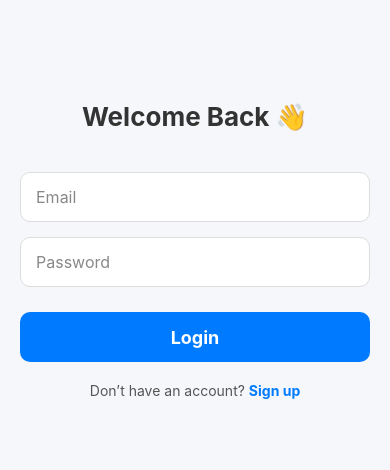
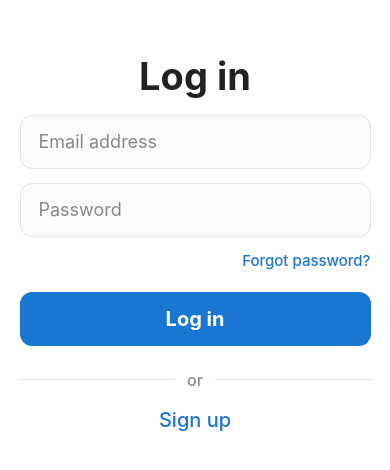
Before and after one commit to anuragpargaonkar/Bid_Application, a React Native app: screen / in a window 390 px wide. Shown: the part 172-642 px from the top of the page. Built offline with nearby package versions, Linux system fonts and the light colour scheme.

Commit message:
make changes

```diff
--- a/src/screens/account/account_screen.tsx
+++ b/src/screens/account/account_screen.tsx
@@ -47,12 +47,19 @@ const AccountScreen = () => {
             <Text style={styles.profileDetails}>7755994123</Text>
             <Text style={styles.profileDetails}>ID: 117103</Text>
           </View>
+          <Ionicons name="chevron-forward-outline" size={28} color="#666" />
         </TouchableOpacity>
 
         {/* ===== Payment + Sales agent cards ===== */}
         <View style={styles.twoCards}>
           {/* Payment Card */}
           <View style={styles.bigCard}>
+            <Ionicons
+              name="wallet-outline"
+              size={36}
+              color="#000"
+              style={{marginBottom: 12}}
+            />
             <Text style={styles.bigCardTitle}>Payment details</Text>
             <TouchableOpacity style={styles.rechargeBtn}>
               <Text style={styles.bigRechargeText}>₹0 | RECHARGE NOW</Text>
@@ -64,6 +71,12 @@ const AccountScreen = () => {
 
           {/* Sales Agent Card */}
           <View style={styles.bigCard}>
+            <Ionicons
+              name="person-outline"
+              size={36}
+              color="#000"
+              style={{marginBottom: 12}}
+            />
             <Text style={styles.bigCardTitle}>Sales agent</Text>
             <Text style={styles.bigCardSub}>Organic Mumbai</Text>
 
@@ -88,8 +101,23 @@ const AccountScreen = () => {
 
       {/* ===== Fixed Bottom Section ===== */}
       <View style={styles.bottomSection}>
+        {/* Do not disturb */}
         <View style={styles.largeListItem}>
-          <Text style={styles.largeListTitle}>Do not disturb</Text>
+          <View style={{flexDirection: 'column'}}>
+            <View style={{flexDirection: 'row', alignItems: 'flex-start'}}>
+              <Ionicons
+                name="moon-outline"
+                size={24}
+                color="#000"
+                style={{marginTop: 4}} // <-- lowered the icon
+              />
+              <Text style={styles.largeListTitle}> Do not disturb</Text>
+            </View>
+            <Text style={styles.largeListSubTitle}>
+              {' '}
+              Pause calls from CARS24 team
+            </Text>
+          </View>
           <Switch
             trackColor={{false: '#ccc', true: '#4B23A0'}}
             thumbColor={doNotDisturb ? '#fff' : '#f4f3f4'}
@@ -99,8 +127,20 @@ const AccountScreen = () => {
           />
         </View>
 
+        {/* CARS24 rewards with rupee icon */}
         <TouchableOpacity style={styles.largeListItem}>
-          <Text style={styles.largeListTitle}>CARS24 rewards</Text>
+          <View style={{flexDirection: 'column'}}>
+            <View style={{flexDirection: 'row', alignItems: 'flex-start'}}>
+              <Ionicons
+                name="cash-outline"
+                size={24}
+                color="#000"
+                style={{marginTop: 4}} // <-- lowered the icon
+              />
+              <Text style={styles.largeListTitle}> CARS24 Rewards</Text>
+            </View>
+            <Text style={styles.largeListSubTitle}> View your Rewards</Text>
+          </View>
           <Ionicons name="chevron-forward-outline" size={28} color="#666" />
         </TouchableOpacity>
       </View>
@@ -246,6 +286,7 @@ const styles = StyleSheet.create({
     borderBottomColor: '#ddd',
   },
   largeListTitle: {fontSize: 18, fontWeight: '600', color: '#000'},
+  largeListSubTitle: {fontSize: 14, color: '#666', marginTop: 4},
 });
 
 export default AccountScreen;
--- a/src/screens/login/login_screen.tsx
+++ b/src/screens/login/login_screen.tsx
@@ -1,123 +1,187 @@
-import React, { useState } from "react";
+import React, { useState } from 'react';
 import {
   View,
   Text,
   TextInput,
   TouchableOpacity,
   StyleSheet,
+  KeyboardAvoidingView,
+  Platform,
   Alert,
-} from "react-native";
-import { NativeStackNavigationProp } from "@react-navigation/native-stack";
-import { useNavigation } from "@react-navigation/native";
+} from 'react-native';
+import { SafeAreaView } from 'react-native-safe-area-context';
+import { useNavigation } from '@react-navigation/native';
+import type { NativeStackNavigationProp } from '@react-navigation/native-stack';
+import { RootStackParamList } from '../../components/appnavigator';
 
-type RootStackParamList = {
-  Login: undefined;
-  Home: undefined;
+/**
+ * LoginScreen component for user authentication.
+ * @returns {JSX.Element}
+ */
+const LoginScreen: React.FC = () => {
+  const navigation =
+    useNavigation<NativeStackNavigationProp<RootStackParamList>>();
+  const [email, setEmail] = useState('');
+  const [password, setPassword] = useState('');
+
+  /**
+   * Handles login action.
+   */
+  const handleLogin = () => {
+    if (!email || !password) {
+      Alert.alert('Error', 'Please enter email and password.');
+      return;
+    }
+    navigation.navigate('Home');
   };
 
-type LoginScreenNavigationProp = NativeStackNavigationProp<
-  RootStackParamList,
-  "Login"
->;
+  /**
+   * Navigates to the SignUp screen.
+   */
+  const handleSignUp = () => {
+    navigation.navigate('SignUp');
+  };
 
-const LoginScreen: React.FC = () => {
-  const navigation = useNavigation<LoginScreenNavigationProp>();
-  const [email, setEmail] = useState("");
-  const [password, setPassword] = useState("");
-
-  const handleLogin = () => {
-    if (!email || !password) {
-      Alert.alert("Error", "Please enter email and password");
-      return;
-    }
-    // Navigate to Home screen
-    navigation.replace("Home");
+  /**
+   * Handles forgot password action.
+   */
+  const handleForgotPassword = () => {
+    Alert.alert('Forgot Password', 'Password reset flow goes here.');
   };
 
   return (
-    <View style={styles.container}>
-      <Text style={styles.title}>Welcome Back 👋</Text>
-
+    <SafeAreaView style={styles.safeArea}>
+      <KeyboardAvoidingView
+        style={styles.container}
+        behavior={Platform.OS === 'ios' ? 'padding' : undefined}
+      >
+        <View style={styles.inner}>
+          <Text style={styles.title}>Log in</Text>
           <TextInput
             style={styles.input}
-        placeholder="Email"
-        placeholderTextColor="#888"
-        keyboardType="email-address"
+            placeholder="Email address"
             value={email}
             onChangeText={setEmail}
+            keyboardType="email-address"
+            autoCapitalize="none"
+            placeholderTextColor="#888"
           />
-
           <TextInput
             style={styles.input}
             placeholder="Password"
-        placeholderTextColor="#888"
-        secureTextEntry
             value={password}
             onChangeText={setPassword}
+            secureTextEntry
+            placeholderTextColor="#888"
           />
-
+          <TouchableOpacity
+            style={styles.forgotPassword}
+            onPress={handleForgotPassword}
+          >
+            <Text style={styles.forgotPasswordText}>Forgot password?</Text>
+          </TouchableOpacity>
           <TouchableOpacity style={styles.button} onPress={handleLogin}>
-        <Text style={styles.buttonText}>Login</Text>
+            <Text style={styles.buttonText}>Log in</Text>
           </TouchableOpacity>
-
-      <Text style={styles.footerText}>
-        Don’t have an account? <Text style={styles.link}>Sign up</Text>
-      </Text>
+          <View style={styles.orRow}>
+            <View style={styles.line} />
+            <Text style={styles.orText}>or</Text>
+            <View style={styles.line} />
           </View>
+          <TouchableOpacity onPress={handleSignUp}>
+            <Text style={styles.signUpText}>Sign up</Text>
+          </TouchableOpacity>
+        </View>
+      </KeyboardAvoidingView>
+    </SafeAreaView>
   );
 };
 
 export default LoginScreen;
 
-// (styles remain the same)
-
-
+/**
+ * Styles for the LoginScreen component.
+ */
 const styles = StyleSheet.create({
+  safeArea: {
+    flex: 1,
+    backgroundColor: '#fff',
+  },
   container: {
     flex: 1,
-    backgroundColor: "#f5f7fa",
-    justifyContent: "center",
-    alignItems: "center",
-    padding: 20,
+    backgroundColor: '#fff.',
+    justifyContent: 'center',
+    alignItems: 'center',
+  },
+  inner: {
+    width: '90%',
+    alignItems: 'center',
+    marginTop: -40,
   },
   title: {
-    fontSize: 26,
-    fontWeight: "bold",
-    color: "#333",
-    marginBottom: 40,
+    fontSize: 38,
+    fontWeight: 'bold',
+    color: '#222',
+    marginBottom: 16,
+    marginTop: 24,
   },
   input: {
-    width: "100%",
-    height: 50,
-    backgroundColor: "#fff",
-    borderRadius: 10,
-    paddingHorizontal: 15,
-    fontSize: 16,
-    marginBottom: 15,
-    borderWidth: 1,
-    borderColor: "#ddd",
+    width: '100%',
+    height: 54,
+    borderColor: '#e5e5e5',
+    borderWidth: 1.5,
+    borderRadius: 12,
+    paddingHorizontal: 18,
+    marginBottom: 14,
+    backgroundColor: '#fafbfc',
+    fontSize: 18,
+    color: '#222',
+  },
+  forgotPassword: {
+    alignSelf: 'flex-end',
+    marginBottom: 18,
+  },
+  forgotPasswordText: {
+    color: '#1976d2',
+    fontSize: 15,
+    fontWeight: '500',
   },
   button: {
-    width: "100%",
-    height: 50,
-    backgroundColor: "#007BFF",
-    borderRadius: 10,
-    justifyContent: "center",
-    alignItems: "center",
-    marginTop: 10,
+    width: '100%',
+    height: 54,
+    backgroundColor: '#1976d2',
+    borderRadius: 12,
+    justifyContent: 'center',
+    alignItems: 'center',
+    marginBottom: 24,
+    marginTop: 4,
   },
   buttonText: {
-    fontSize: 18,
-    color: "#fff",
-    fontWeight: "bold",
+    color: '#fff',
+    fontWeight: 'bold',
+    fontSize: 20,
   },
-  footerText: {
-    marginTop: 20,
-    fontSize: 14,
-    color: "#555",
+  orRow: {
+    flexDirection: 'row',
+    alignItems: 'center',
+    width: '100%',
+    marginBottom: 18,
   },
-  link: {
-    color: "#007BFF",
-    fontWeight: "bold",
+  line: {
+    flex: 1,
+    height: 1,
+    backgroundColor: '#e5e5e5',
+  },
+  orText: {
+    marginHorizontal: 12,
+    color: '#888',
+    fontSize: 16,
+    fontWeight: '500',
+  },
+  signUpText: {
+    color: '#1976d2',
+    fontSize: 20,
+    fontWeight: '500',
+    marginTop: 0,
   },
 });
--- a/src/screens/signup/signup_screen.tsx
+++ b/src/screens/signup/signup_screen.tsx
@@ -0,0 +1,186 @@
+import React, { useState } from 'react';
+import {
+  View,
+  Text,
+  TextInput,
+  TouchableOpacity,
+  StyleSheet,
+  KeyboardAvoidingView,
+  Platform,
+  Alert,
+  ScrollView,
+  useWindowDimensions,
+} from 'react-native';
+import { SafeAreaView } from 'react-native-safe-area-context'; // <-- Add this import
+import { useNavigation } from '@react-navigation/native';
+import type { NativeStackNavigationProp } from '@react-navigation/native-stack';
+import { RootStackParamList } from '../../components/appnavigator';
+
+/**
+ * SignUpScreen component handles user registration UI and logic.
+ * @returns {JSX.Element}
+ */
+const SignUpScreen: React.FC = () => {
+  const navigation =
+    useNavigation<NativeStackNavigationProp<RootStackParamList>>();
+  const [fullName, setFullName] = useState('');
+  const [email, setEmail] = useState('');
+  const [password, setPassword] = useState('');
+  const { width } = useWindowDimensions();
+
+  /**
+   * Handles the sign up action.
+   */
+  const handleSignUp = () => {
+    if (!fullName || !email || !password) {
+      Alert.alert('Error', 'Please fill all fields.');
+      return;
+    }
+    navigation.navigate('Home');
+  };
+
+  /**
+   * Navigates back to the Login screen.
+   */
+  const handleBackToLogin = () => {
+    navigation.navigate('Login');
+  };
+
+  // Responsive width for form container
+  const formWidth = width > 500 ? 400 : '90%';
+
+  return (
+    <SafeAreaView style={styles.safeArea}> {/* <-- Wrap everything in SafeAreaView */}
+      <KeyboardAvoidingView
+        style={styles.container}
+        behavior={Platform.OS === 'ios' ? 'padding' : undefined}
+        keyboardVerticalOffset={Platform.OS === 'ios' ? 0 : 24}
+      >
+        <ScrollView
+          contentContainerStyle={styles.scrollContent}
+          keyboardShouldPersistTaps="handled"
+          bounces={false}
+          showsVerticalScrollIndicator={false}
+        >
+          <View style={[styles.inner, { width: formWidth }]}>
+            <Text style={styles.title}>Sign up</Text>
+            {/* Removed car illustration */}
+            <TextInput
+              style={styles.input}
+              placeholder="Full Name"
+              value={fullName}
+              onChangeText={setFullName}
+              placeholderTextColor="#888"
+            />
+            <TextInput
+              style={styles.input}
+              placeholder="Email address"
+              value={email}
+              onChangeText={setEmail}
+              keyboardType="email-address"
+              autoCapitalize="none"
+              placeholderTextColor="#888"
+            />
+            <TextInput
+              style={styles.input}
+              placeholder="Password"
+              value={password}
+              onChangeText={setPassword}
+              secureTextEntry
+              placeholderTextColor="#888"
+            />
+            <TouchableOpacity style={styles.button} onPress={handleSignUp}>
+              <Text style={styles.buttonText}>Sign up</Text>
+            </TouchableOpacity>
+            <View style={styles.bottomRow}>
+              <Text style={styles.bottomText}>Already have an account?</Text>
+              <TouchableOpacity onPress={handleBackToLogin}>
+                <Text style={styles.loginText}> Log in</Text>
+              </TouchableOpacity>
+            </View>
+          </View>
+        </ScrollView>
+      </KeyboardAvoidingView>
+    </SafeAreaView>
+  );
+};
+
+export default SignUpScreen;
+
+/**
+ * Styles for the SignUpScreen component.
+ */
+const styles = StyleSheet.create({
+  safeArea: {
+    flex: 1,
+    backgroundColor: '#fff',
+  },
+  container: {
+    flex: 1,
+    backgroundColor: '#fff',
+  },
+  scrollContent: {
+    flexGrow: 1,
+    justifyContent: 'center',
+    alignItems: 'center',
+    paddingVertical: 32,
+    paddingBottom: 48, // extra space for scroll
+  },
+  inner: {
+    alignItems: 'center',
+    backgroundColor: '#fff',
+    borderRadius: 12,
+    padding: 0,
+    // width is set dynamically for responsiveness
+  },
+  title: {
+    fontSize: 38,
+    fontWeight: 'bold',
+    color: '#222',
+    marginBottom: 16,
+    marginTop: 24,
+    textAlign: 'center',
+  },
+  input: {
+    width: '100%',
+    height: 54,
+    borderColor: '#e5e5e5',
+    borderWidth: 1.5,
+    borderRadius: 12,
+    paddingHorizontal: 18,
+    marginBottom: 14,
+    backgroundColor: '#fafbfc',
+    fontSize: 18,
+    color: '#222',
+  },
+  button: {
+    width: '100%',
+    height: 54,
+    backgroundColor: '#1976d2',
+    borderRadius: 12,
+    justifyContent: 'center',
+    alignItems: 'center',
+    marginBottom: 24,
+    marginTop: 4,
+  },
+  buttonText: {
+    color: '#fff',
+    fontWeight: 'bold',
+    fontSize: 20,
+  },
+  bottomRow: {
+    flexDirection: 'row',
+    alignItems: 'center',
+    marginTop: 0,
+    justifyContent: 'center',
+  },
+  bottomText: {
+    color: '#222',
+    fontSize: 16,
+  },
+  loginText: {
+    color: '#1976d2',
+    fontSize: 18,
+    fontWeight: '500',
+  },
+});
```
Also changed, not shown: src/components/appnavigator.tsx (+21 -2 lines). Lines whose indentation alone changed are shown as unchanged.
